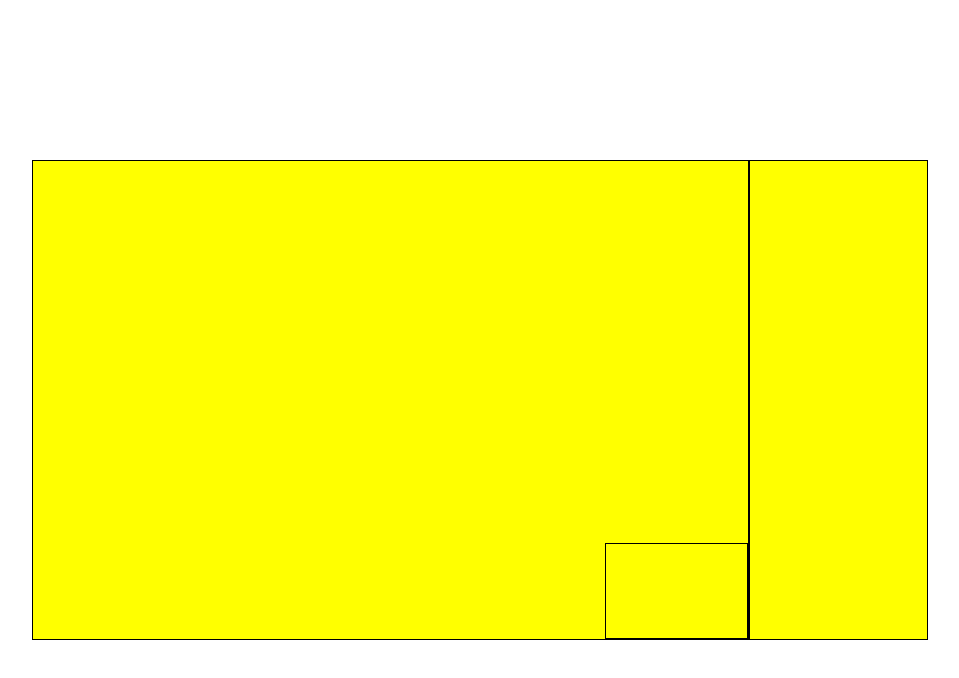
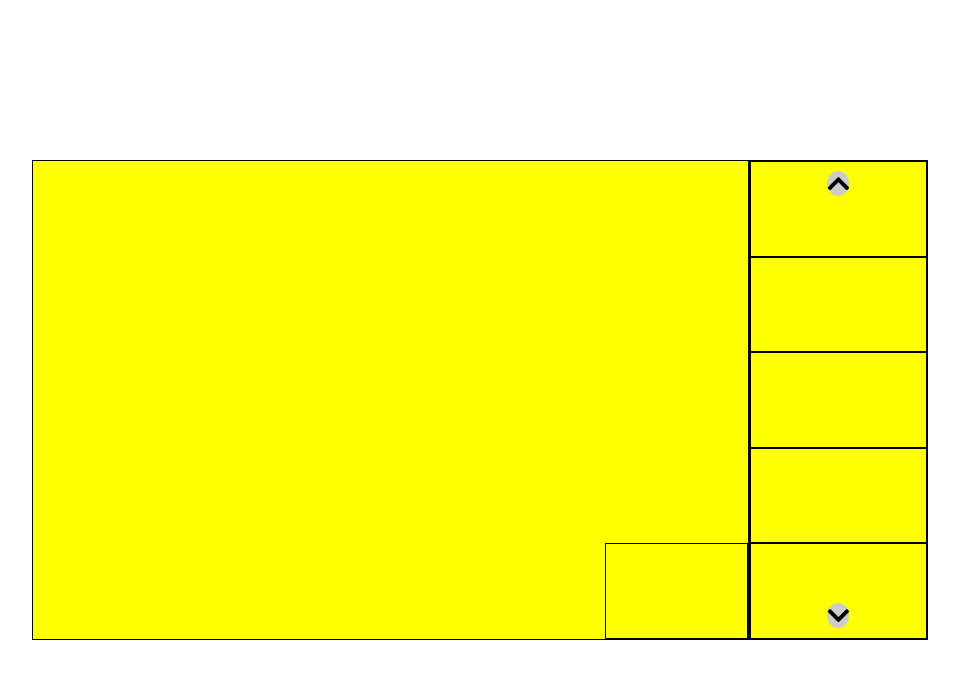
Before and after one commit to WILLIAMFINOCCHIARO/js-array-carousel, a plain HTML site: page index.html in a window 1280 px wide. Shown: the whole page, without its empty margins (160-1119 px from the left). Drawn offline with Linux system fonts and the light colour scheme.

Commit message:
layout complete

```diff
--- a/css/style.css
+++ b/css/style.css
@@ -21,31 +21,56 @@
 .container .container-left,
 .container .container-right {
   height: 100%;
+}
+
+.container-left {
+  width:80%;
+  float:left;
   display: flex;
   justify-content: flex-end;
   align-items: flex-end;
 }
 
-.container-left {
-  width:80%;
-  float:left;
-}
-
 .container-right {
   width:20%;
   float:left;
+  position: relative;
 }
 
-.clearfix {
-  content: "";
-  display: table;
-  clear:both;
-}
 
 /* scritte del contenitore a destra */
 
-.scritte {
+.container-right .scritte {
   float:right;
+}
+
+/* items */
+
+.container-right .item {
+  height:calc(100% / 5);
+  width:100%;
+}
+
+/* arrows */
+
+.arrow {
+  position: absolute;
+  left:50%;
+  transform: translate(-50%);
+}
+
+.arrow.up {
+  top:10px;
+}
+
+.arrow.down {
+  bottom:10px;
+}
+.arrow :nth-child(1) {
+  font-size: 25px;
+  border: 5px;
+  border-radius: 100%;
+  background-color: #cccccc;
 }
 
 
@@ -66,3 +91,7 @@
   width:20%;
   height:20%;
 }
+
+.debug .item {
+  border:1px solid black;
+}
--- a/index.html
+++ b/index.html
@@ -5,6 +5,8 @@
   <meta http-equiv="X-UA-Compatible" content="IE=edge">
   <meta name="viewport" content="width=device-width, initial-scale=1.0">
   <title>Carosello Multi Array</title>
+  <!-- connessione libreia font awesome -->
+  <link rel="stylesheet" href="https://cdnjs.cloudflare.com/ajax/libs/font-awesome/5.15.4/css/all.min.css" integrity="sha512-1ycn6IcaQQ40/MKBW2W4Rhis/DbILU74C1vSrLJxCq57o941Ym01SwNsOMqvEBFlcgUa6xLiPY/NS5R+E6ztJQ==" crossorigin="anonymous" referrerpolicy="no-referrer" />
   <!-- connessione css -->
   <link rel="stylesheet" href="css/style.css">
 </head>
@@ -14,8 +16,14 @@
       <div class="scritte"></div>
     </div>
     <div class="container-right">
+      <div class="arrow up"><i class="fas fa-chevron-up"></i></div>
+      <div class="item"><img src="" alt=""></div>
+      <div class="item"><img src="" alt=""></div>
+      <div class="item"><img src="" alt=""></div>
+      <div class="item"><img src="" alt=""></div>
+      <div class="item"><img src="" alt=""></div>
+      <div class="arrow down"><i class="fas fa-chevron-down"></i></div>
     </div>
-
   </div>
 
   <!-- connessione script -->
```
